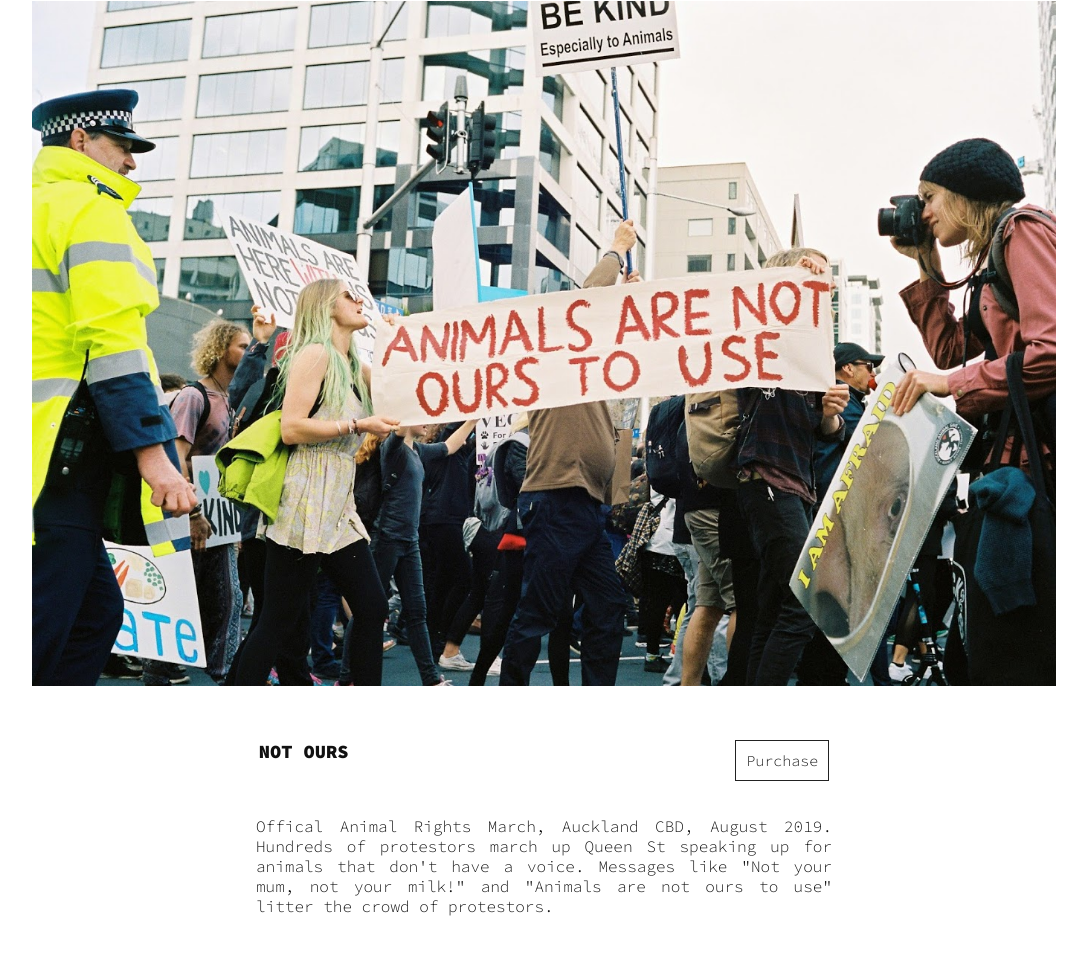
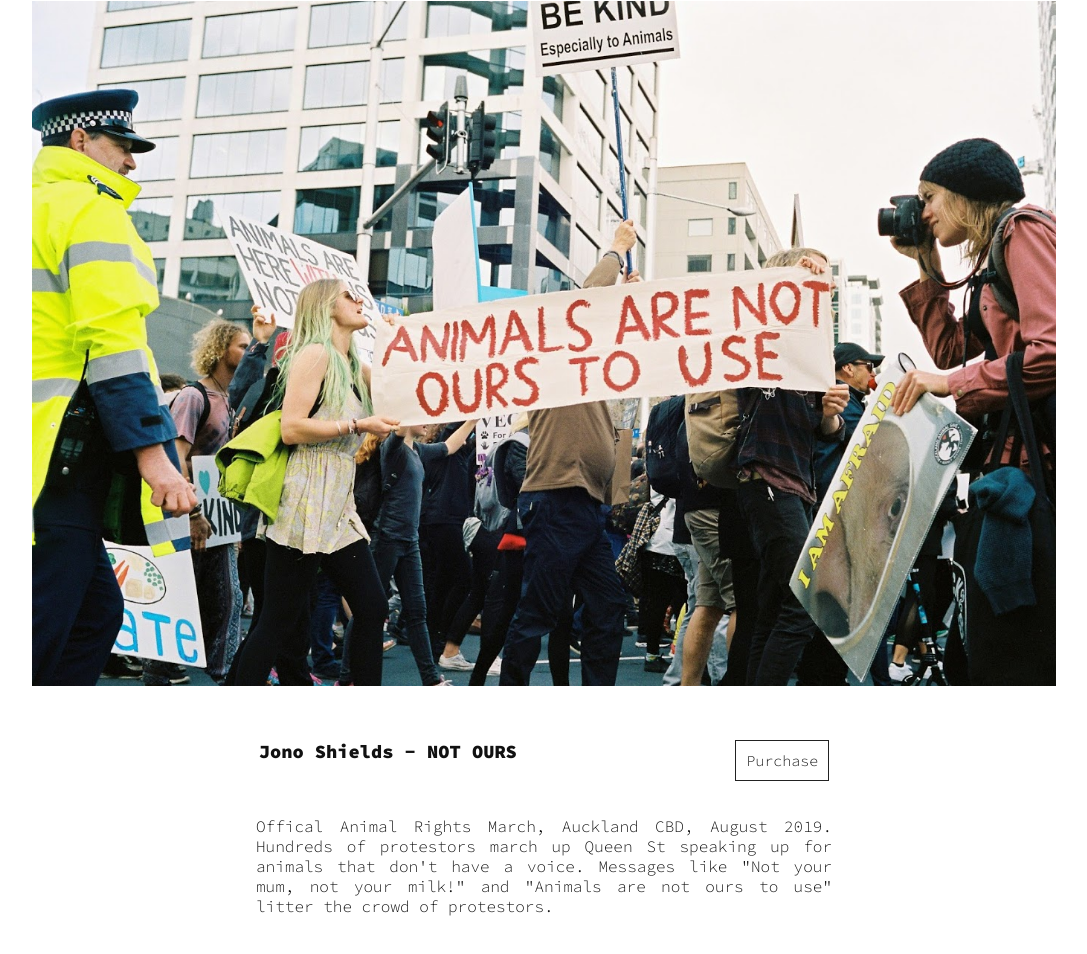
Before and after one commit to foopod/blog-4.0, an Eleventy site: page buy/not-ours.md in a window 1280 px wide. Shown: the part 192-1146 px from the top of the page, without its empty margins (96-1183 px from the left). Built offline with nearby package versions, Linux system fonts and the light colour scheme; Eleventy itself is replaced by a stand-in of ours; files that its build step writes are made by us from their sources.

Commit message:
Update not-ours.md

```diff
--- a/buy/not-ours.md
+++ b/buy/not-ours.md
@@ -1,7 +1,7 @@
 ---
 tags: product
 layout: page.njk
-title: NOT OURS
+title: Jono Shields - NOT OURS
 description : Offical Animal Rights March, Auckland CBD, August 2019. Hundreds of protestors march up Queen St speaking up for animals that don't have a voice. Messages like "Not your mum, not your milk!" and "Animals are not ours to use" litter the crowd of protestors.
 image : march.jpg
 price : 33
```
